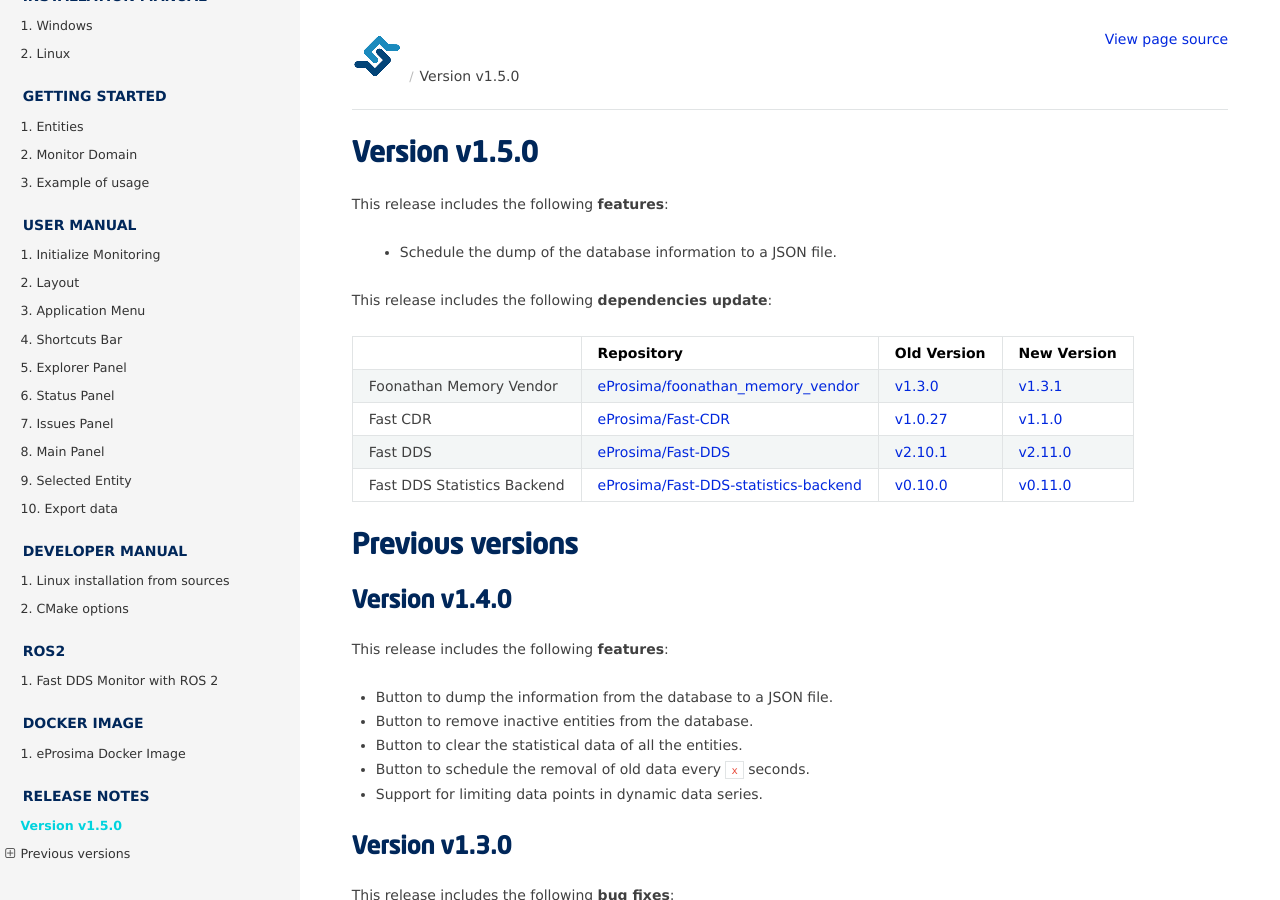
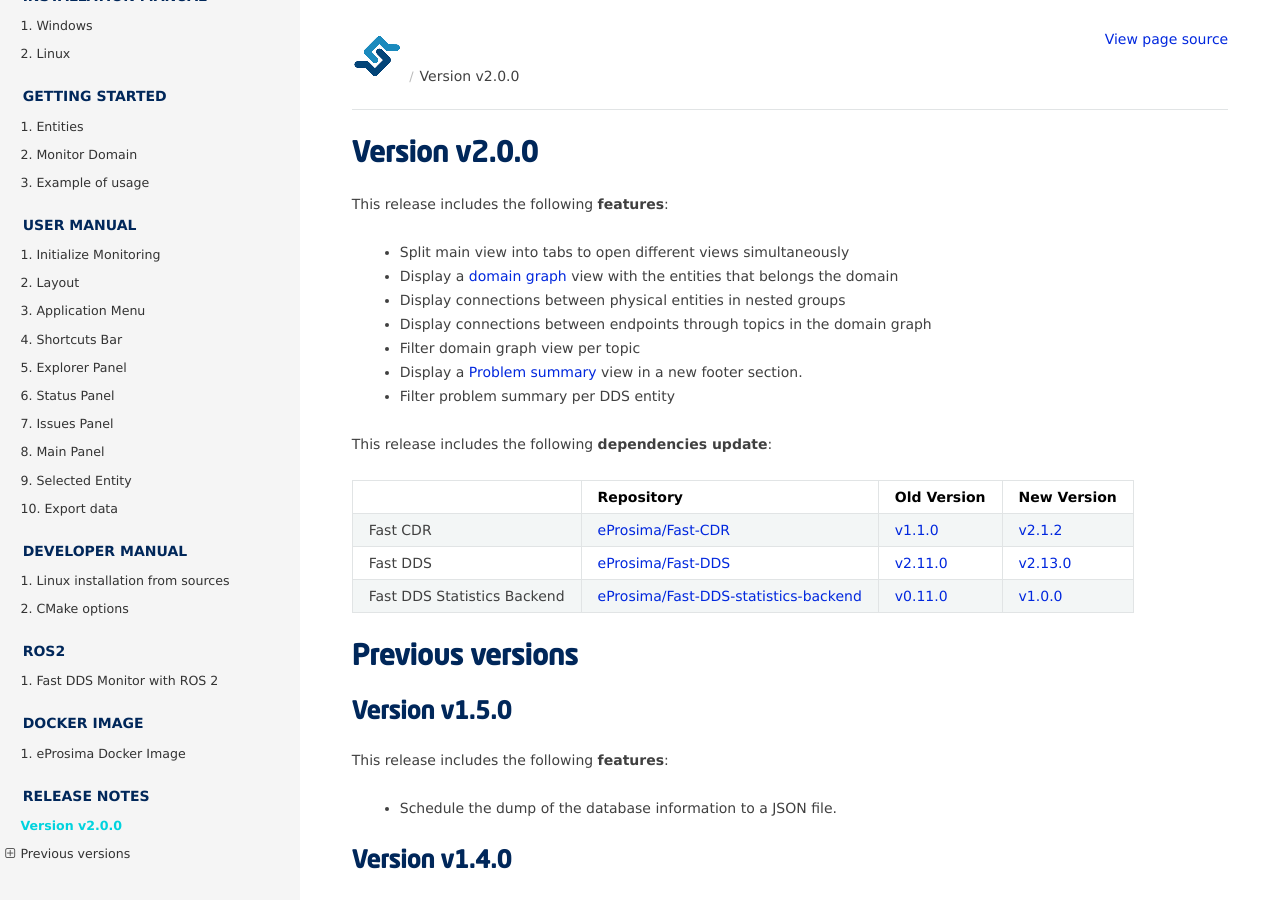
Before and after one commit to nguyenthang7215/DDS_Monitor, a Sphinx documentation site: the page built from docs/rst/notes/notes.rst, in a window 1280 px wide and 900 px high. Built offline with Sphinx 7.4.7 and the Read the Docs theme 2.0.0, drawn with Linux system fonts in a browser that asks for light colours.

Commit message:
Bump v2.0.0 and update release notes (#214)
Signed-off-by: JesusPoderoso <jesuspoderoso@eprosima.com>

```diff
--- a/CMakeLists.txt
+++ b/CMakeLists.txt
@@ -33,8 +33,8 @@
 ###############################################################################
 # Version
 ###############################################################################
-set(PRODUCT_MAJOR_VERSION 1)
-set(PRODUCT_MINOR_VERSION 5)
+set(PRODUCT_MAJOR_VERSION 2)
+set(PRODUCT_MINOR_VERSION 0)
 set(PRODUCT_PATCH_VERSION 0)
 set(PRODUCT_VERSION_STR ${PRODUCT_MAJOR_VERSION}.${PRODUCT_MINOR_VERSION}.${PRODUCT_PATCH_VERSION})
 
--- a/docs/CMakeLists.txt
+++ b/docs/CMakeLists.txt
@@ -24,8 +24,8 @@
 ###############################################################################
 # Version
 ###############################################################################
-set(PRODUCT_MAJOR_VERSION 1)
-set(PRODUCT_MINOR_VERSION 5)
+set(PRODUCT_MAJOR_VERSION 2)
+set(PRODUCT_MINOR_VERSION 0)
 set(PRODUCT_PATCH_VERSION 0)
 set(PRODUCT_VERSION_STR ${PRODUCT_MAJOR_VERSION}.${PRODUCT_MINOR_VERSION}.${PRODUCT_PATCH_VERSION})
 
--- a/docs/rst/notes/notes.rst
+++ b/docs/rst/notes/notes.rst
@@ -4,12 +4,18 @@
 .. .. include:: forthcoming_version.rst
 
 ##############
-Version v1.5.0
+Version v2.0.0
 ##############
 
 This release includes the following **features**:
 
-    * Schedule the dump of the database information to a JSON file.
+    * Split main view into tabs to open different views simultaneously
+    * Display a :ref:`domain graph<domain_graph>` view with the entities that belongs the domain
+    * Display connections between physical entities in nested groups
+    * Display connections between endpoints through topics in the domain graph
+    * Filter domain graph view per topic
+    * Display a :ref:`problem_summary` view in a new footer section.
+    * Filter problem summary per DDS entity
 
 This release includes the following **dependencies update**:
 
@@ -20,27 +26,24 @@
         - Repository
         - Old Version
         - New Version
-    *   - Foonathan Memory Vendor
-        - `eProsima/foonathan_memory_vendor <https://github.com/eProsima/foonathan_memory_vendor>`_
-        - `v1.3.0 <https://github.com/eProsima/foonathan_memory_vendor/releases/tag/v1.3.0>`_
-        - `v1.3.1 <https://github.com/eProsima/foonathan_memory_vendor/releases/tag/v1.3.1>`_
     *   - Fast CDR
         - `eProsima/Fast-CDR <https://github.com/eProsima/Fast-CDR>`_
-        - `v1.0.27 <https://github.com/eProsima/Fast-CDR/releases/tag/v1.0.27>`_
         - `v1.1.0 <https://github.com/eProsima/Fast-CDR/releases/tag/v1.1.0>`_
+        - `v2.1.2 <https://github.com/eProsima/Fast-CDR/releases/tag/v2.1.2>`_
     *   - Fast DDS
         - `eProsima/Fast-DDS <https://github.com/eProsima/Fast-DDS>`_
-        - `v2.10.1 <https://github.com/eProsima/Fast-DDS/releases/tag/v2.10.1>`_
         - `v2.11.0 <https://github.com/eProsima/Fast-DDS/releases/tag/v2.11.0>`_
+        - `v2.13.0 <https://github.com/eProsima/Fast-DDS/releases/tag/v2.13.0>`_
     *   - Fast DDS Statistics Backend
         - `eProsima/Fast-DDS-statistics-backend <https://github.com/eProsima/Fast-DDS-statistics-backend>`_
-        - `v0.10.0 <https://github.com/eProsima/Fast-DDS-statistics-backend/releases/tag/v0.10.0>`_
         - `v0.11.0 <https://github.com/eProsima/Fast-DDS-statistics-backend/releases/tag/v0.11.0>`_
+        - `v1.0.0 <https://github.com/eProsima/Fast-DDS-statistics-backend/releases/tag/v1.0.0>`_
 
 #################
 Previous versions
 #################
 
+.. include:: previous_versions/v1.5.0.rst
 .. include:: previous_versions/v1.4.0.rst
 .. include:: previous_versions/v1.3.0.rst
 .. include:: previous_versions/v1.2.1.rst
--- /dev/null
+++ b/docs/rst/notes/previous_versions/v1.5.0.rst
@@ -0,0 +1,6 @@
+Version v1.5.0
+==============
+
+This release includes the following **features**:
+
+    * Schedule the dump of the database information to a JSON file.
--- a/package.xml
+++ b/package.xml
@@ -3,14 +3,16 @@
 <package format="3">
   <name>fastdds_monitor</name>
   <!-->There must be a release. Update version accordingly<-->
-  <version>1.5.0</version>
+  <version>2.0.0</version>
   <description>
     Qt application written in C++ that plot the data from the Fast DDS Statistics Backend.
   </description>
   <!-->Update maintainer information<-->
   <maintainer email="RaulSanchezMateos@eprosima.com">Raul Sánchez-Mateos</maintainer>
-  <maintainer email="javierparis@eprosima.com">Javier París</maintainer>
   <maintainer email="juanlopez@eprosima.com">Juan López</maintainer>
+  <maintainer email="jesuspoderoso@eprosima.com">Jesús Poderoso</maintainer>
+  <maintainer email="irenebandera@eprosima.com">Irene Bandera</maintainer>
+  <maintainer email="jesusperez@eprosima.com">Jesús Pérez</maintainer>
   <license file="LICENSE">GNU general public license</license>
 
   <url type="website">https://www.eprosima.com/</url>
```
Also changed, not shown: 1 other file.
